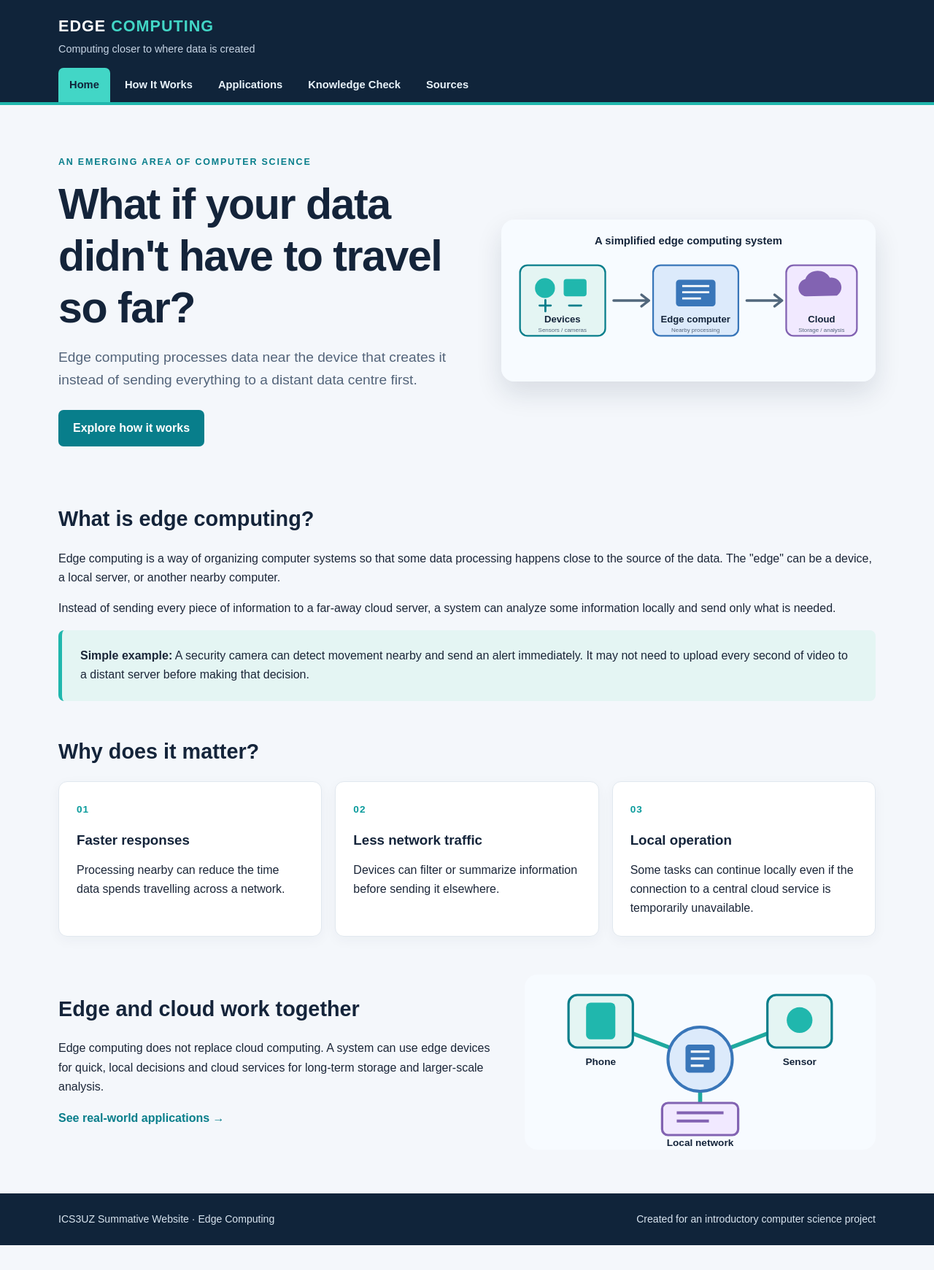
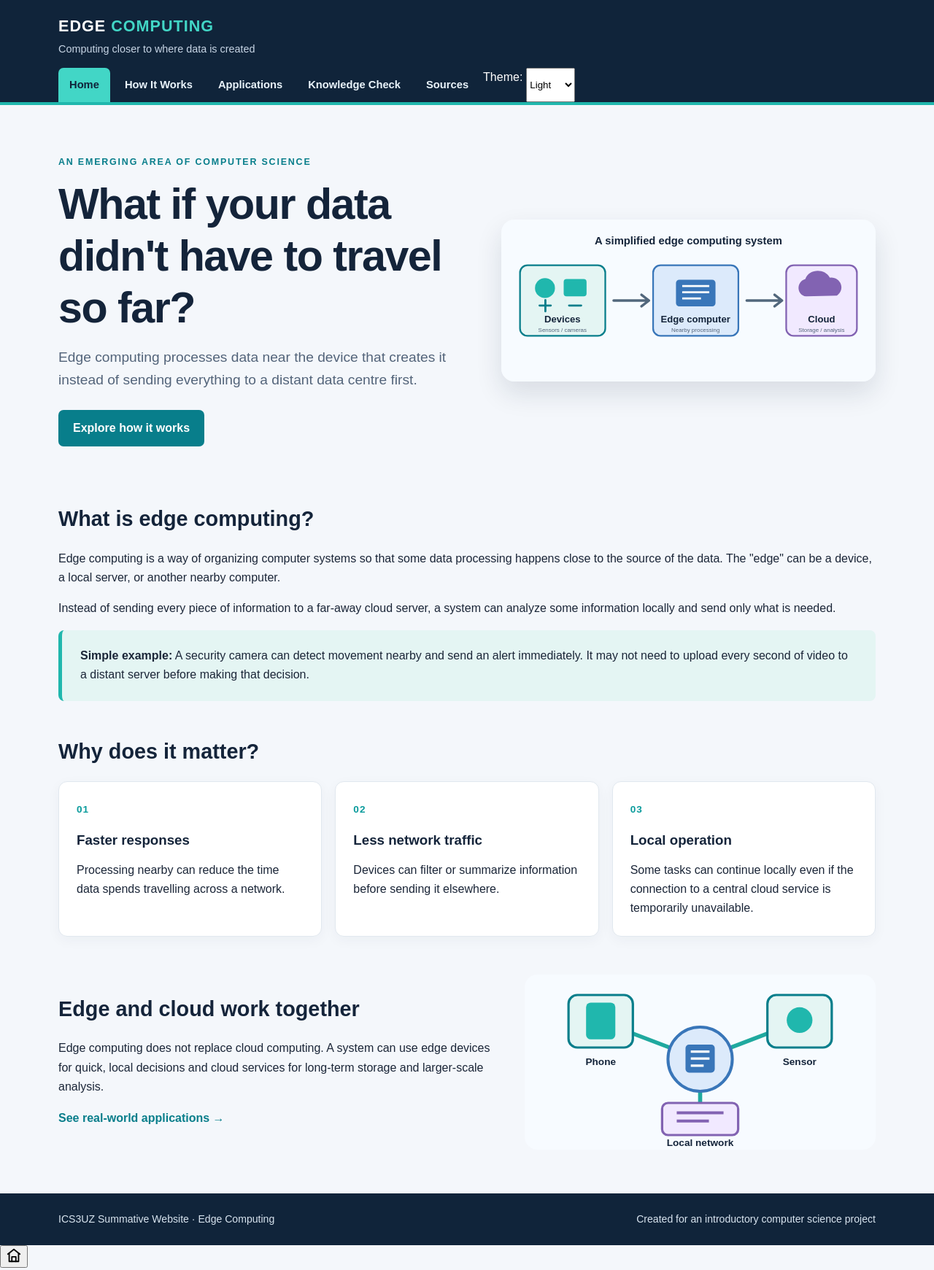
Before and after one commit to 14631-ui/edge-computing-website, a plain HTML site: page index.html in a window 1280 px wide. Shown: the whole page at 73% size. Before the commit the page ends 1707 px from the top, so only its background shows below. Drawn offline with Linux system fonts and the light colour scheme.

Commit message:
Update index.html

```diff
--- a/index.html
+++ b/index.html
@@ -5,7 +5,18 @@
     <meta name="viewport" content="width=device-width, initial-scale=1.0" />
     <title>Edge Computing | Home</title>
     <link rel="stylesheet" href="css/style.css" />
-    <script src="js/main.js" defer></script>
+    <script src="js/main.js" defer>
+      // Apply the saved theme before the page is displayed.
+        (function () {
+          const savedTheme = localStorage.getItem('themePreference') || 'light';
+          const systemDark = window.matchMedia('(prefers-color-scheme: dark)').matches;
+          const activeTheme = savedTheme === 'system'
+            ? (systemDark ? 'dark' : 'light')
+            : savedTheme;
+
+          document.documentElement.dataset.theme = activeTheme;
+        })();
+    </script>
   </head>
   <body>
     <!-- Main navigation header -->
@@ -20,6 +31,12 @@
           <a href="applications.html">Applications</a>
           <a href="quiz.html">Knowledge Check</a>
           <a href="sources.html">Sources</a>
+          <label class="theme-label" for="theme-select">Theme:</label>
+          <select id="theme-select" aria-label="Choose colour theme">
+            <option value="light">Light</option>
+            <option value="dark">Dark</option>
+            <option value="system">System</option>
+          </select>
         </nav>
       </div>
     </header>
@@ -129,5 +146,28 @@
         <p>Created for an introductory computer science project</p>
       </div>
     </footer>
+
+    <button
+      id="back-to-top"
+      onclick="window.scrollTo({top: 0, behavior: 'smooth'})"
+      aria-label="Back to top"
+      title="Back to Top"
+    >
+      <svg
+        xmlns="http://www.w3.org/2000/svg"
+        width="22"
+        height="22"
+        viewBox="0 0 24 24"
+        fill="none"
+        stroke="currentColor"
+        stroke-width="2"
+        stroke-linecap="round"
+        stroke-linejoin="round"
+      >
+        <path d="m3 10 9-7 9 7" />
+        <path d="M5 9v12h14V9" />
+        <path d="M9 21v-7h6v7" />
+      </svg>
+    </button>
   </body>
 </html>
```
